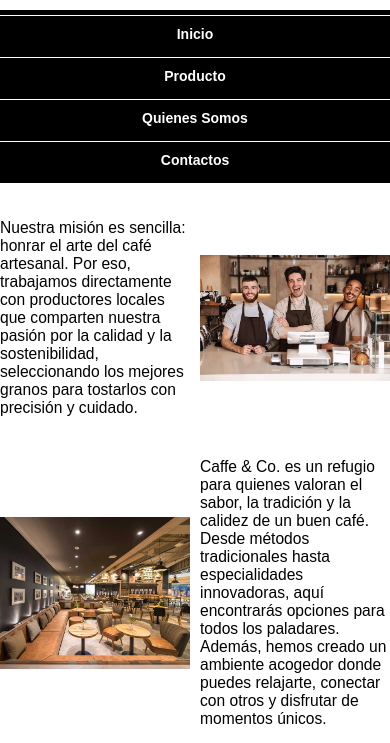
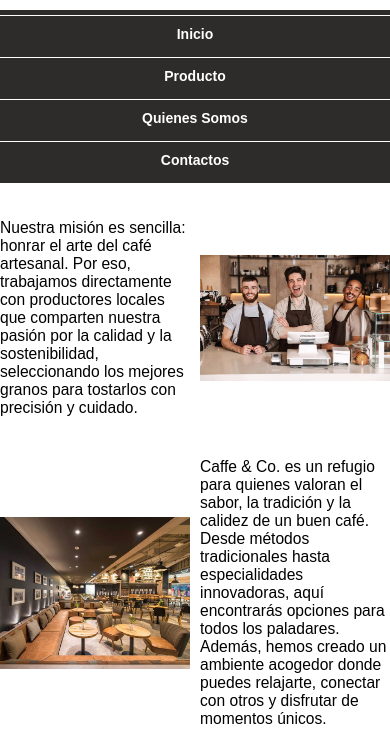
Before and after one commit to Im-Axy/Caff-Co., a plain HTML site: page quienes-somos.html in a window 390 px wide. Both pictures are taken after a click on the element 355 px from the left and 50 px from the top of the page. Shown: the part 100-843 px from the top of the page. Drawn offline with Linux system fonts and the light colour scheme.

Commit message:
Update Qs.css

```diff
--- a/Css/Qs.css
+++ b/Css/Qs.css
@@ -125,7 +125,7 @@ body {
         position: absolute;
         top: 100%;
         left: 0;
-        background-color: #000;
+        background-color: #2e2b2b;
         z-index: 100;
     }
 
```
